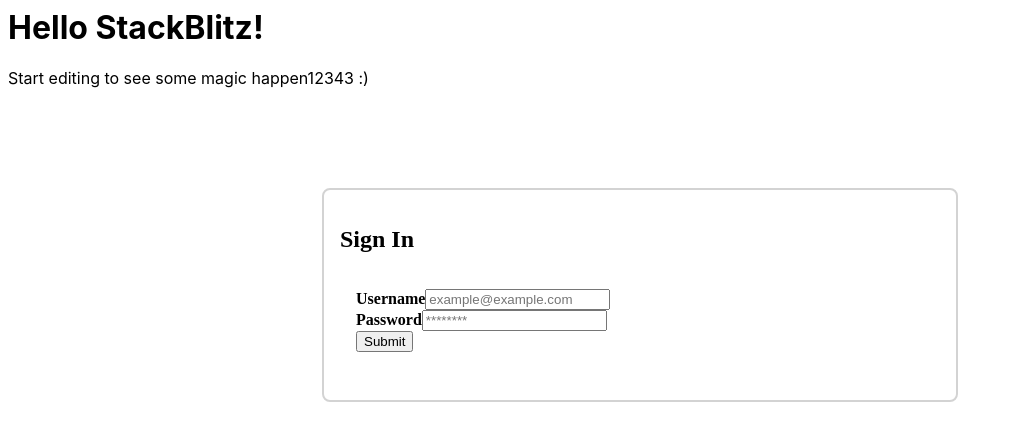
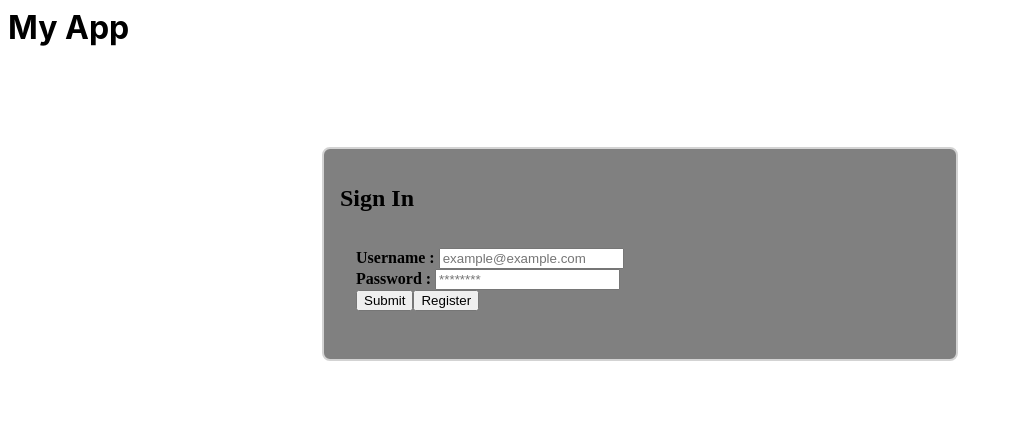
Before and after one commit to abykm/MyTestApp, a React (Create React App) app: page / in a window 1280 px wide. Shown: the top 440 px of the page, without its empty margins (0-1012 px from the left). Built offline with nearby package versions, Linux system fonts and the light colour scheme.

Commit message:
4 files modified

```diff
--- a/package.json
+++ b/package.json
@@ -4,7 +4,8 @@
   "private": true,
   "dependencies": {
     "react": "^18.1.0",
-    "react-dom": "^18.1.0"
+    "react-dom": "^18.1.0",
+    "reactstrap": "^9.1.10"
   },
   "scripts": {
     "start": "react-scripts start",
--- a/src/App.js
+++ b/src/App.js
@@ -5,8 +5,7 @@ import Login from './Login';
 export default function App() {
   return (
     <div>
-      <h1>Hello StackBlitz!</h1>
-      <p>Start editing to see some magic happen12343 :)</p>
+      <h1>My App</h1>
       <Login />
     </div>
   );
--- a/src/Login.js
+++ b/src/Login.js
@@ -1,3 +1,4 @@
+import React from 'react';
 import { Button, Form, FormGroup, Input, Label } from 'reactstrap';
 
 export default function Login() {
@@ -6,7 +7,7 @@ export default function Login() {
       <h2>Sign In</h2>
       <Form className="form">
         <FormGroup>
-          <Label for="exampleEmail">Username</Label>
+          <Label for="exampleEmail">Username : </Label>
           <Input
             type="email"
             name="email"
@@ -15,7 +16,7 @@ export default function Login() {
           />
         </FormGroup>
         <FormGroup>
-          <Label for="examplePassword">Password</Label>
+          <Label for="examplePassword">Password : </Label>
           <Input
             type="password"
             name="password"
@@ -23,7 +24,8 @@ export default function Login() {
             placeholder="********"
           />
         </FormGroup>
-        <Button>Submit</Button>
+        <Button color="primary">Submit</Button>
+        <Button>Register</Button>
       </Form>
     </div>
   );
--- a/src/style.css
+++ b/src/style.css
@@ -14,6 +14,7 @@ p {
   padding: 1em;
   text-align: left;
   width: 600px;
+  background-color: grey;
 }
 
 .form {
```
